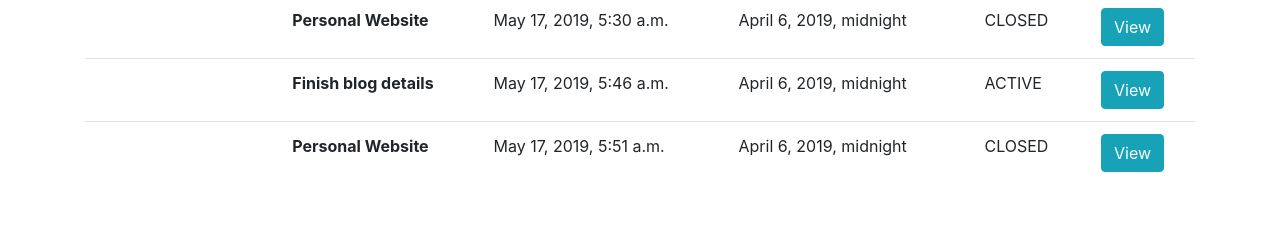
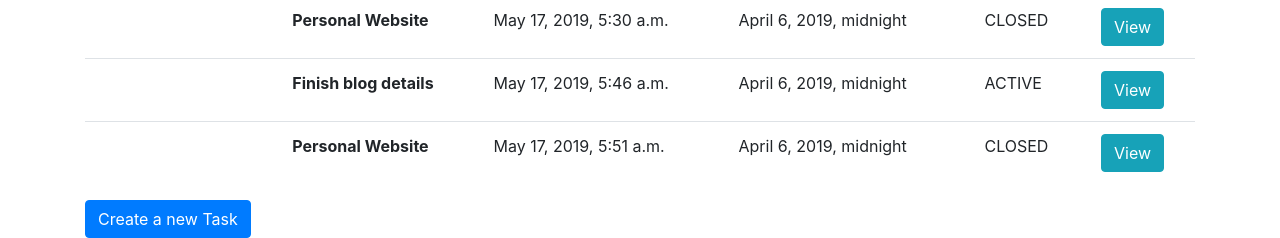
Before and after one commit to ufajardo/sproject-manager, a Django app: page / in a window 1280 px wide. Shown: the part 622-860 px from the top of the page. Before the commit the page ends 794 px from the top, so only its background shows below. Run offline with Django 3.2, Linux system fonts and the light colour scheme; data comes from the database, SQL or seed files in the repository; both versions use the stored data as it was after the commit; some libraries are stand-ins or nearby versions.

Commit message:
Added CRUD

```diff
--- a/projectManager/sproject_manager/templates/sproject_manager/index.html
+++ b/projectManager/sproject_manager/templates/sproject_manager/index.html
@@ -25,19 +25,19 @@
               <td>{{ task.start_date }}</td>
               <td>{{ task.end_date }}</td>
               <td>{{ task.status }}</td>
-              <td><a href="{% url 'project_manager:task_item' task.id %}"><button class="btn btn-info" >View</button></a> </td>
+              <td><a href="{% url 'project_manager:update-task' task.id %}"><button class="btn btn-info" >View</button></a> </td>
             </tr>
             {% endif %}
           {% endfor %}
           </tbody>
         </table>
     {% endfor %}
-</div>
-
 {% else %}
 <p>Sorry, pal</p>
 {% endif %}
+<a href="{% url 'project_manager:create-task' %}"><button class="btn btn-primary">Create a new Task</button></a>
 
 
+</div>
 
 {% endblock %}
--- a/projectManager/sproject_manager/urls.py
+++ b/projectManager/sproject_manager/urls.py
@@ -19,5 +19,6 @@ from django.urls import path, include
 app_name = 'project_manager'
 urlpatterns = [
     path('', views.index, name='index'),
-    path('task-details/<int:id>/', views.task_item, name='task_item'),
+    path('create-task/', views.create_task, name='create-task'),
+    path('task-details/<int:id>/', views.update_task, name='update-task'),
 ]
--- a/projectManager/sproject_manager/views.py
+++ b/projectManager/sproject_manager/views.py
@@ -1,4 +1,4 @@
-from django.shortcuts import render, get_object_or_404
+from django.shortcuts import render, get_object_or_404, redirect
 from .models import Project, Task
 from .forms import TaskForm
 # Create your views here.
@@ -7,27 +7,35 @@ def index(request):
     project_list = Project.objects.all()
     task_list = Task.objects.all()
 
-
     context = {
         'project_list': project_list,
         'task_list': task_list,
     }
+
     return render(request, 'sproject_manager/index.html', context)
 
 
-def task_item(request, id):
+def create_task(request):
+    task = TaskForm(request.POST or None)
+
+    if task.is_valid():
+        task.save()
+        return redirect('project_manager:index')
+
+    context = {
+        'task': task
+    }
+
+    return render(request, 'sproject_manager/task-create.html', context)
+
+
+def update_task(request, id):
     task = get_object_or_404(Task, id=id)
-
-    if request.method == "POST":
-        if 'delete' in request.POST:
-            task.delete()
-            return render(request, 'sproject_manager/index.html')
-    else:
-        form = TaskForm()
+    taskform = TaskForm(request.POST or None, instance=task)
 
     context = {
         'task': task,
-        'form': form,
+        'taskform': taskform
     }
 
     return render(request, 'sproject_manager/task-details.html', context)
```
Also changed, not shown: projectManager/sproject_manager/templates/sproject_manager/task-create.html (added, +16 -0 lines), projectManager/sproject_manager/templates/sproject_manager/task-details.html (+5 -4 lines), projectManager/db.sqlite3.
